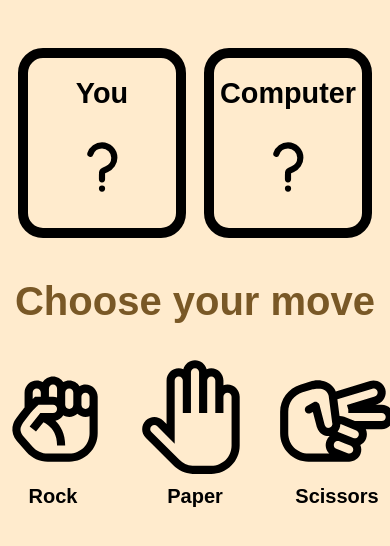
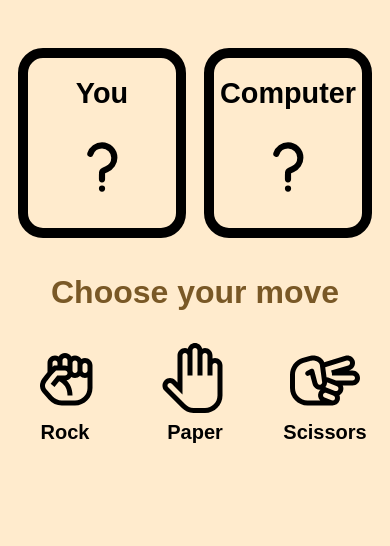
Before and after one commit to HyejungNa/rock-paper-scissors-app, a React (Create React App) app: page / in a window 390 px wide. Shown: the top 546 px of the page. Built offline with nearby package versions, Linux system fonts and the light colour scheme.

Commit message:
Update styles for rock, paper, scissors icons

```diff
--- a/src/App.css
+++ b/src/App.css
@@ -72,3 +72,17 @@ button div {
   font-size: 20px;
   font-weight: bold;
 }
+
+@media (max-width: 768px) {
+  button {
+    width: 80%; /* 버튼 크기를 적절히 조정 */
+    margin: 5px 0; /* 버튼 간의 간격을 좀 더 넓게 설정 */
+  }
+
+  button img {
+    width: 80px; /* 이미지 크기를 모바일에 맞게 조정 */
+  }
+  .button-title {
+    font-size: 2em;
+  }
+}
```
